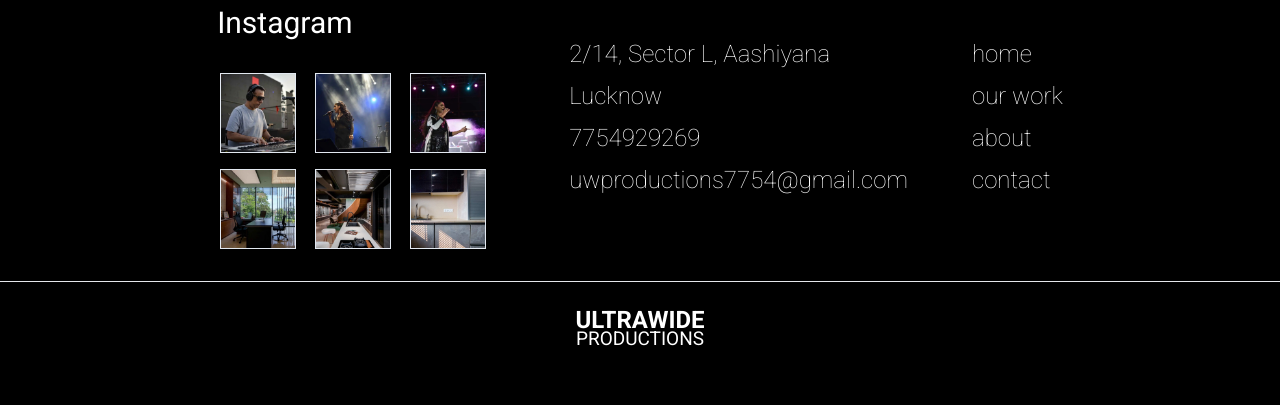
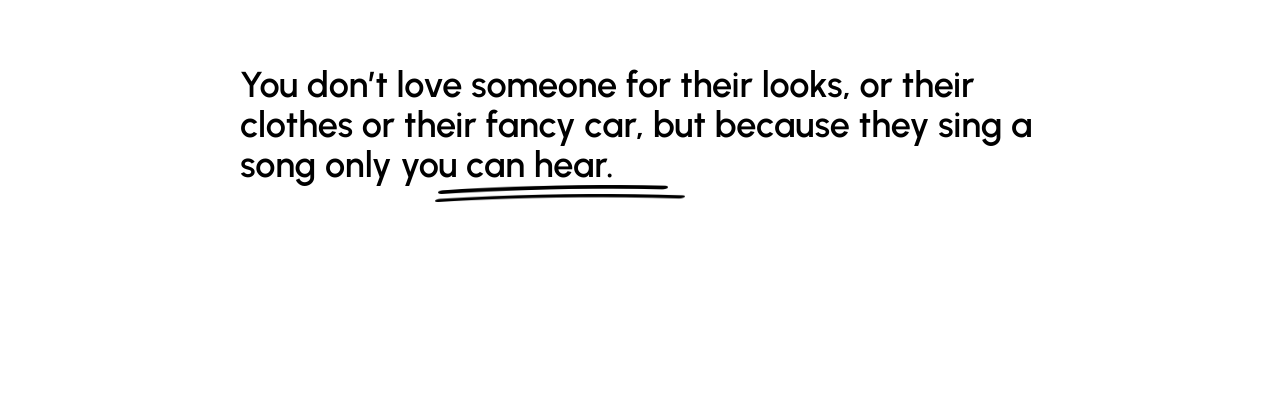
Before and after one commit to uwproductions/web, a Next.js app: page / in a window 1280 px wide. Shown: the part 935-1340 px from the top of the page. Built offline with nearby package versions, Linux system fonts and the light colour scheme.

Commit message:
add quotation

```diff
--- a/app/layout.tsx
+++ b/app/layout.tsx
@@ -1,13 +1,9 @@
 import type { Metadata } from "next";
-import { Roboto } from "next/font/google";
+import { Roboto, Urbanist } from "next/font/google";
 import "./globals.css";
 import Header from "@/components/Header";
 import Footer from "@/components/Footer";
-
-const roboto = Roboto({
-  subsets: ["latin"],
-  weight: ["100", "400", "700"],
-});
+import { roboto } from "./utils/font";
 
 export const metadata: Metadata = {
   title: "UW Productions",
@@ -20,7 +16,7 @@ export default function RootLayout({
   children: React.ReactNode;
 }>) {
   return (
-    <html  lang="en">
+    <html lang="en">
       <body className={roboto.className}>
         <Header />
         {children}
--- a/app/page.tsx
+++ b/app/page.tsx
@@ -1,12 +1,11 @@
 import Banner from "@/components/Banner";
-import Button from "@/components/Button";
-import Image from "next/image";
-import Link from "next/link";
+import Quote from "@/components/Quote";
 
 export default function Home() {
   return (
     <main className="flex-col bg-white">
       <Banner />
+      <Quote />
       Hi
     </main>
   );
--- /dev/null
+++ b/app/utils/font.ts
@@ -0,0 +1,11 @@
+import { Roboto, Urbanist } from "next/font/google";
+
+export const roboto = Roboto({
+  subsets: ["latin"],
+  weight: ["100", "400", "700"],
+});
+
+export const urbanist = Urbanist({
+  subsets: ["latin"],
+  weight: ["100", "400", "600", "700"],
+});
--- a/components/Footer.tsx
+++ b/components/Footer.tsx
@@ -2,6 +2,7 @@ import React from "react";
 import Image from "next/image";
 import Link from "next/link";
 import classNames from "classnames";
+import Logo from "./Logo";
 
 const Footer = () => {
   const newArr = Array(6).fill(null);
@@ -94,10 +95,7 @@ const Footer = () => {
           {links}
         </div>
       </div>
-      <div className="text-center h-[53px] text-white mt-5">
-        <h2 className="font-bold text-[24px]">ULTRAWIDE</h2>
-        <h3 className="leading-[2px] text-[19px]">PRODUCTIONS</h3>
-      </div>
+      <Logo variant="secondary"/>
     </div>
   );
 };
--- /dev/null
+++ b/components/Quote.tsx
@@ -0,0 +1,42 @@
+import { urbanist } from "@/app/utils/font";
+import classNames from "classnames";
+import Image from "next/image";
+import React from "react";
+
+const Quote = () => {
+  const strokes = (
+    <>
+      <Image
+        width={230}
+        height={25}
+        alt="top_stroke"
+        src={"/assets/quote/1.png"}
+        className="mr-[175px]"
+      />
+      <Image
+        width={250}
+        height={7.5}
+        alt="bottom_stroke"
+        src={"/assets/quote/2.png"}
+        className="mr-[160px]"
+      />
+    </>
+  );
+  return (
+    <div className="flex flex-col items-center w-full p-[200px] text-4xl">
+      <p
+        className={classNames([
+          urbanist.className,
+          "font-[600]",
+          "max-w-[800px]",
+        ])}
+      >
+        You don’t love someone for their looks, or their clothes or their fancy
+        car, but because they sing a song only you can hear.
+      </p>
+      {strokes}
+    </div>
+  );
+};
+
+export default Quote;
--- a/tailwind.config.ts
+++ b/tailwind.config.ts
@@ -8,6 +8,9 @@ const config: Config = {
   ],
   theme: {
     extend: {
+      fontFamily: {
+        urbanist: ["Urbanist", "sans-serif"],
+      },
       backgroundImage: {
         "gradient-radial": "radial-gradient(var(--tw-gradient-stops))",
         "gradient-conic":
```
Also changed, not shown: public/assets/quote/1.png (added), public/assets/quote/2.png (added).
